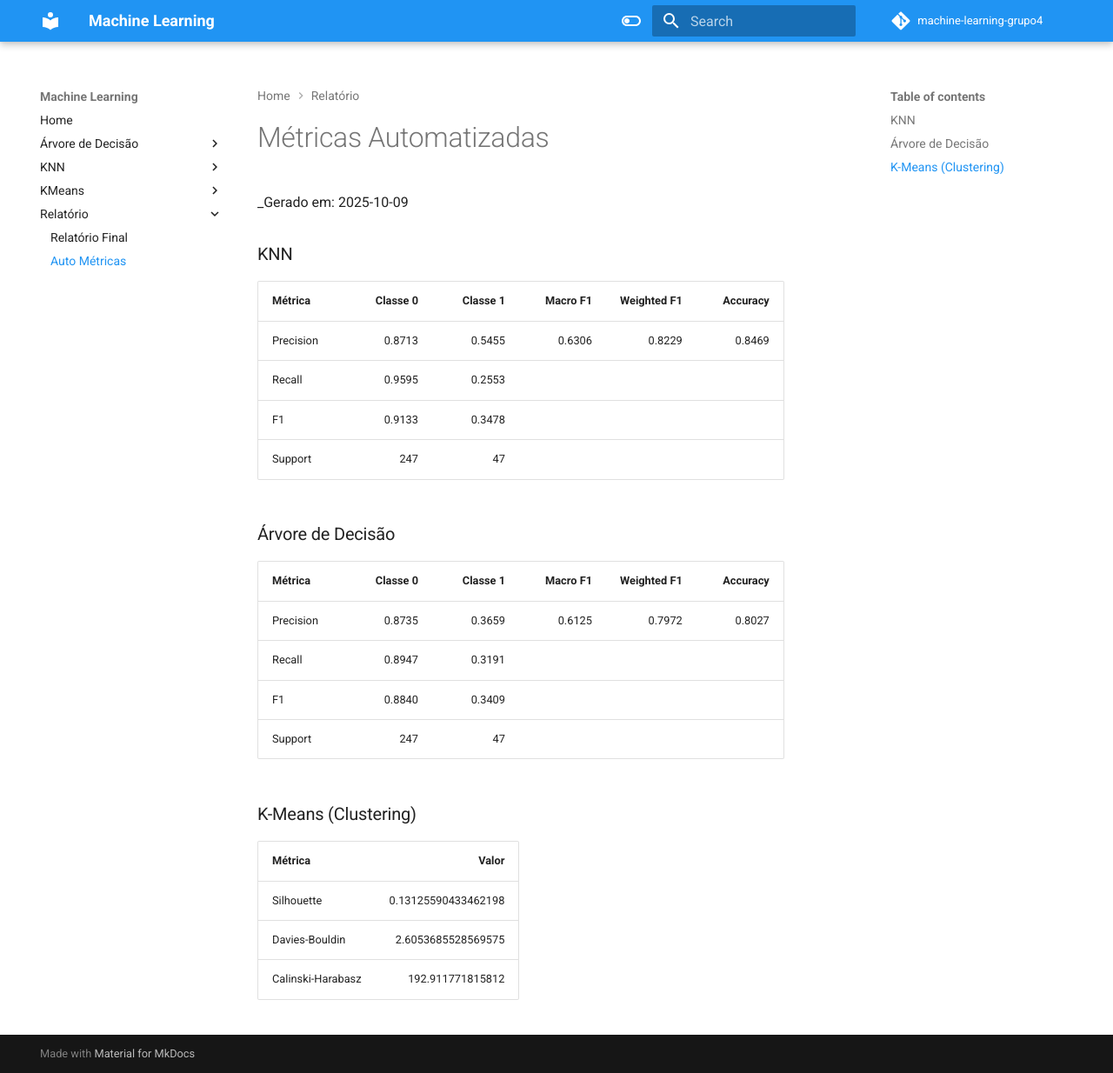
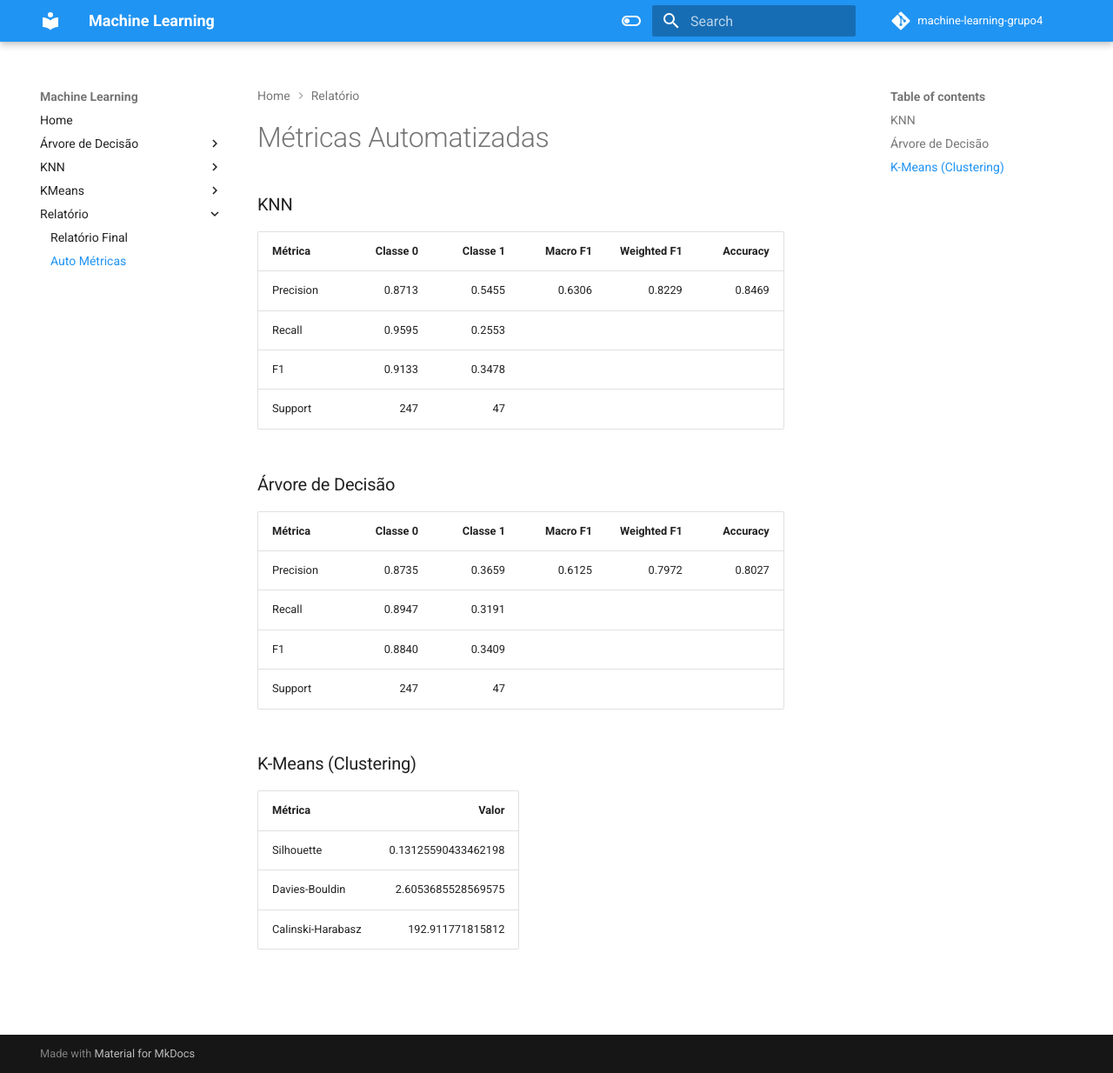
Before and after one commit to mgabriel4/machine-learning-grupo4, an MkDocs documentation site: the page built from docs/relatorio_final/auto_metrics.md, in a window 1280 px wide and 1234 px high. Shown: the whole window at 87% size. Built offline with MkDocs 1.6.1 and Material for MkDocs 9.7.7, drawn with Linux system fonts in a browser that asks for light colours; comment, search, counter and statistics services are not loaded.

Commit message:
Remove timestamp from auto_metrics.md for improved clarity

```diff
--- a/docs/relatorio_final/auto_metrics.md
+++ b/docs/relatorio_final/auto_metrics.md
@@ -1,5 +1,4 @@
 # Métricas Automatizadas
-_Gerado em: 2025-10-09
 
 ### KNN
 
```
